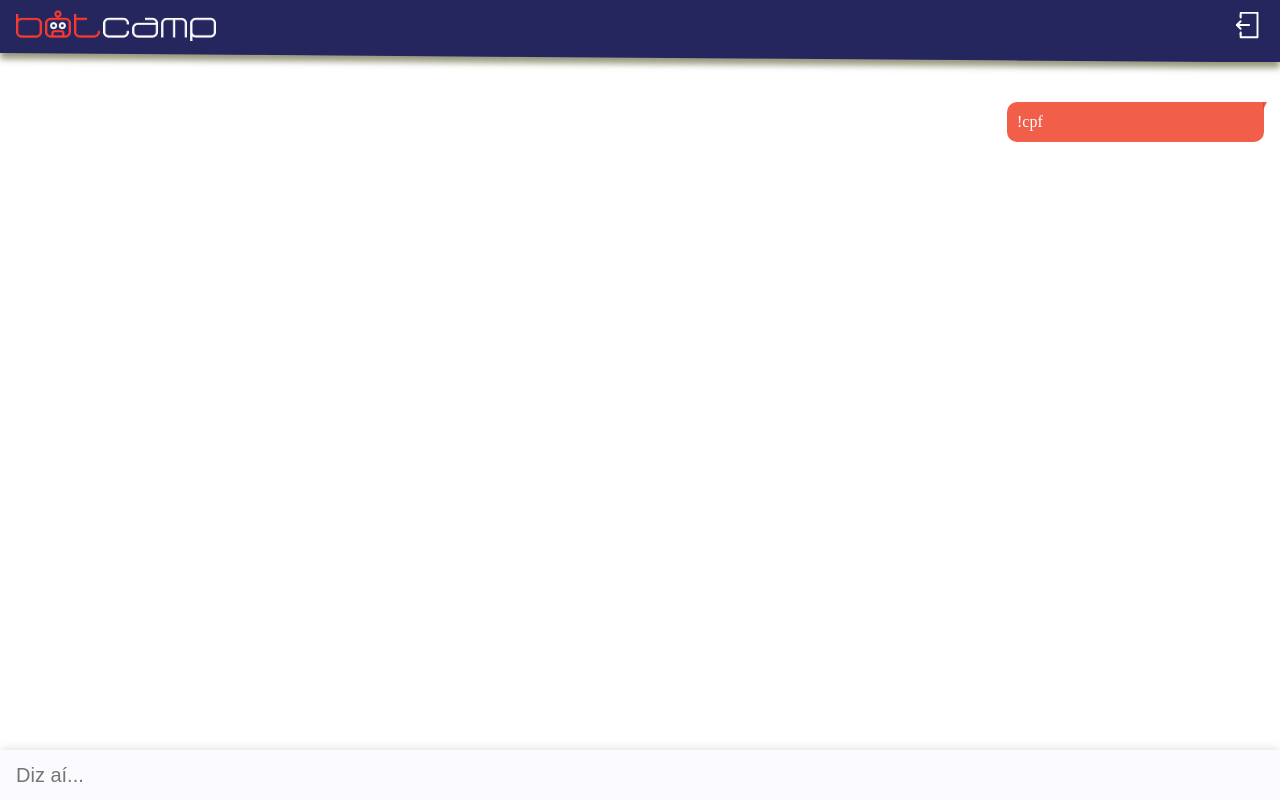
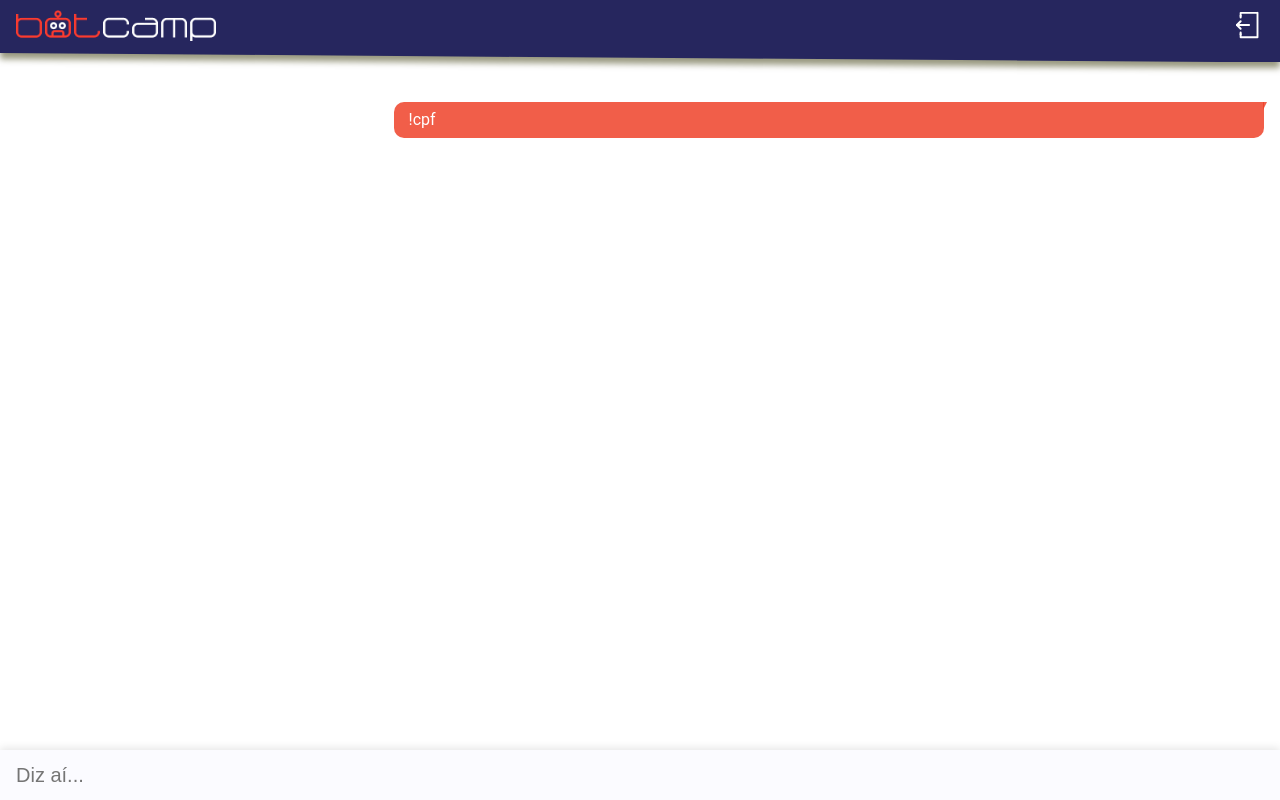
Before and after one commit to theleoad/botcamp-desafios, a React (Create React App) app in the folder app/: page /chat in a window 1280 px wide. Built offline with nearby package versions, Linux system fonts and the light colour scheme.

Commit message:
Correção desafio Aula05

```diff
--- a/app/src/components/MessageBotcamp/index.js
+++ b/app/src/components/MessageBotcamp/index.js
@@ -1,27 +1,29 @@
 import styled from "styled-components";
 
-const MessageBotcamp = styled.div`
+const MessageBotcamp = styled.p`
     background: rgba(238,62,37,0.83);
-    width: 257px;
+    border-radius: 10px 0 10px 10px;
+    color: white;
+    font-family: Roboto, sans-serif;
     margin-left: auto;
-    margin-right: 16px;
-    margin-top: 40px;
-    height: 40px;
-    border-radius: 10px;
-    border-top-right-radius: inherit;
+    margin: 0 16px 20px auto;
+    padding: 10px 15px;
     position: relative;
-    line-height: 30px;
-    padding: 5px 10px;
-    color: white;
-    &:after {
+    width: 68%;
+
+    &:first-child {
+        margin-top: 40px;
+    }
+
+    &::after {
+        border-right: 4px solid transparent;
+        border-top: 8px solid rgba(238, 62, 37, 0.83);
         content: '';
+        height: 0;
         position: absolute;
         right: -3px;
         top: 0;
-        height: 0;
         width: 0;
-        border-top: 8px solid rgba(238, 62, 37, 0.83);
-        border-right: 4px solid transparent;
     }
 `;
 
--- a/app/src/pages/Chat/index.js
+++ b/app/src/pages/Chat/index.js
@@ -17,7 +17,9 @@ const Chat = () => (
         </Link>
       </HeaderWrapper.HeaderWrapper>
     </HeaderWrapper.SuperHeaderWrapper>
-    <MessageBotcamp>!cpf</MessageBotcamp>
+    <div>
+      <MessageBotcamp>!cpf</MessageBotcamp>
+    </div>
     <InputMessage />
   </>
 );
```
